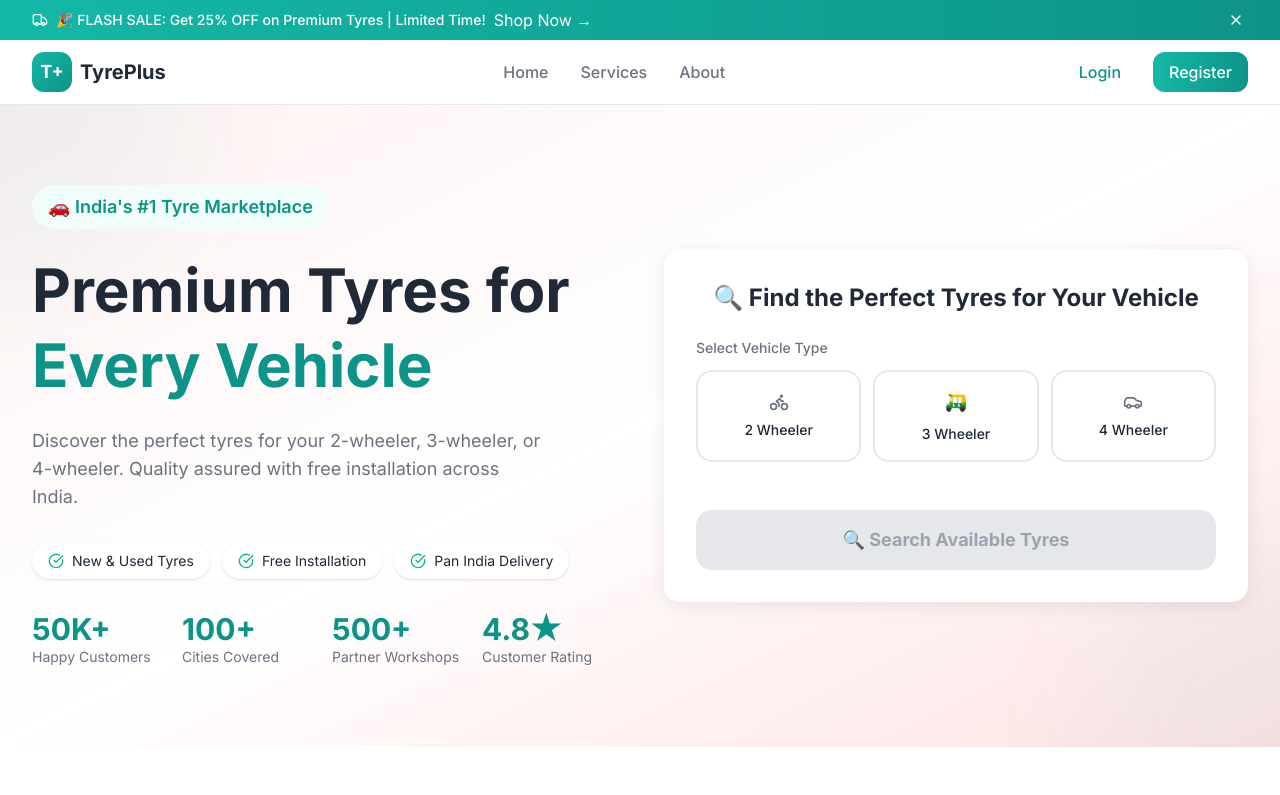
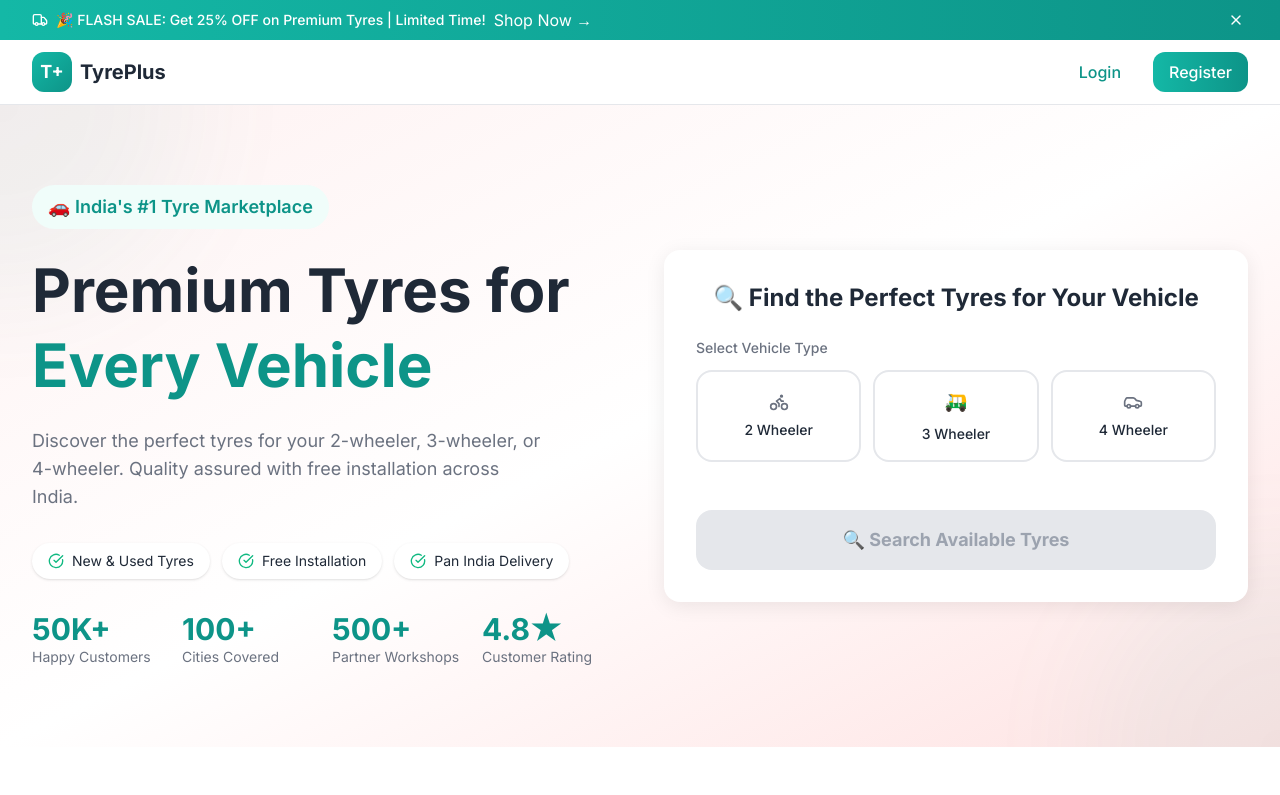
Before and after one commit to bhuvan-react/tyreplus, a Next.js app: page / in a window 1280 px wide. Shown: the top 795 px of the page. Built offline with nearby package versions, Linux system fonts and the light colour scheme.

Commit message:
removed nav bar

```diff
--- a/components/header.tsx
+++ b/components/header.tsx
@@ -46,20 +46,14 @@ export function Header() {
           </Link>
 
           {/* Desktop Navigation */}
-          <nav className="hidden md:flex items-center gap-8">
+          {/* <nav className="hidden md:flex items-center gap-8">
             <Link href="/" className="text-[#6B7280] hover:text-[#0D9488] transition-colors font-medium">
               Home
-            </Link>
-            {/* <Link href="/search" className="text-[#6B7280] hover:text-[#DC2626] transition-colors font-medium">
-              Browse Tyres
-            </Link> */}
-            <Link href="#" className="text-[#6B7280] hover:text-[#0D9488] transition-colors font-medium">
-              Services
             </Link>
             <Link href="#" className="text-[#6B7280] hover:text-[#0D9488] transition-colors font-medium">
               About
             </Link>
-          </nav>
+          </nav> */}
 
           {/* Auth Section */}
           <div className="hidden md:flex items-center gap-4">
@@ -159,12 +153,6 @@ export function Header() {
               <Link href="/" className="block px-4 py-2 text-[#1F2937] hover:bg-[#F9FAFB] rounded-lg">
                 Home
               </Link>
-              {/* <Link href="/search" className="block px-4 py-2 text-[#1F2937] hover:bg-[#F9FAFB] rounded-lg">
-                Browse Tyres
-              </Link> */}
-              <Link href="#" className="block px-4 py-2 text-[#1F2937] hover:bg-[#F9FAFB] rounded-lg">
-                Services
-              </Link>
               <Link href="#" className="block px-4 py-2 text-[#1F2937] hover:bg-[#F9FAFB] rounded-lg">
                 About
               </Link>
```
